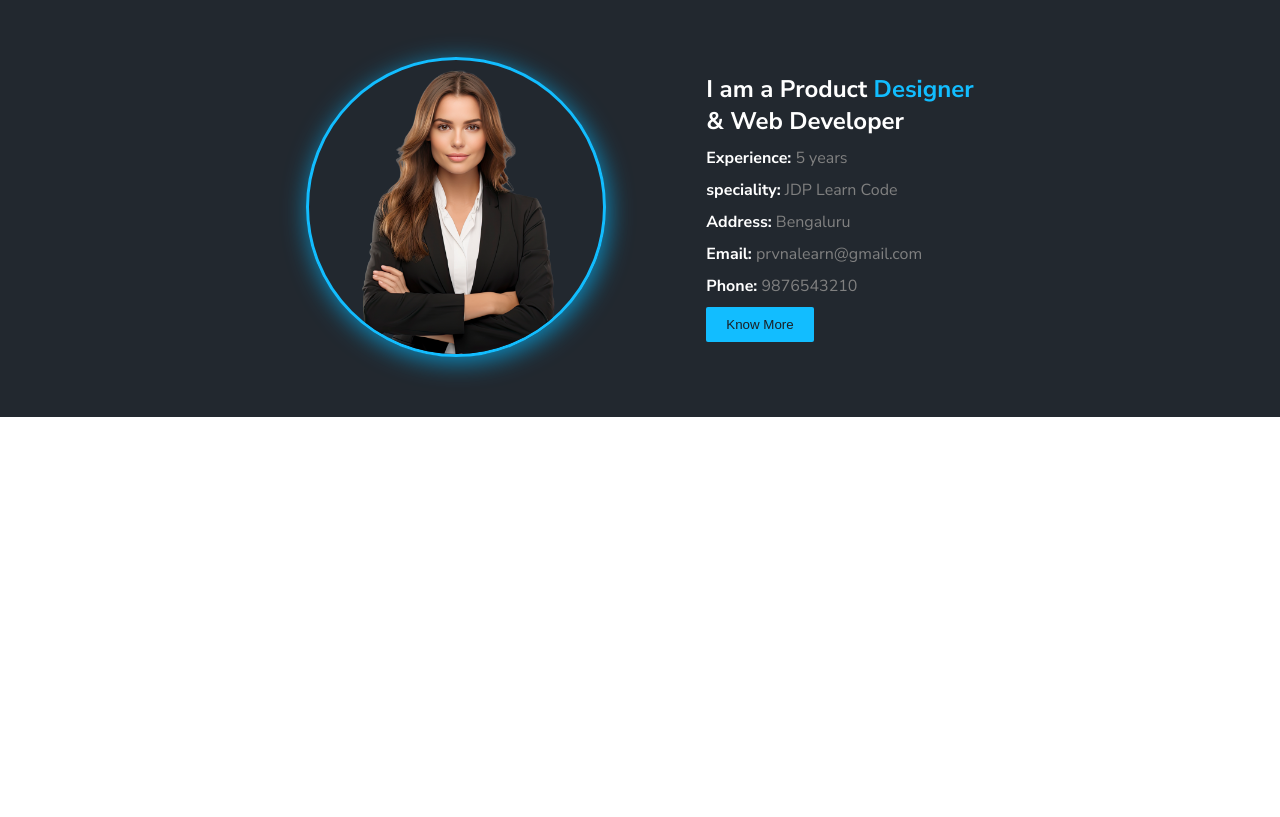
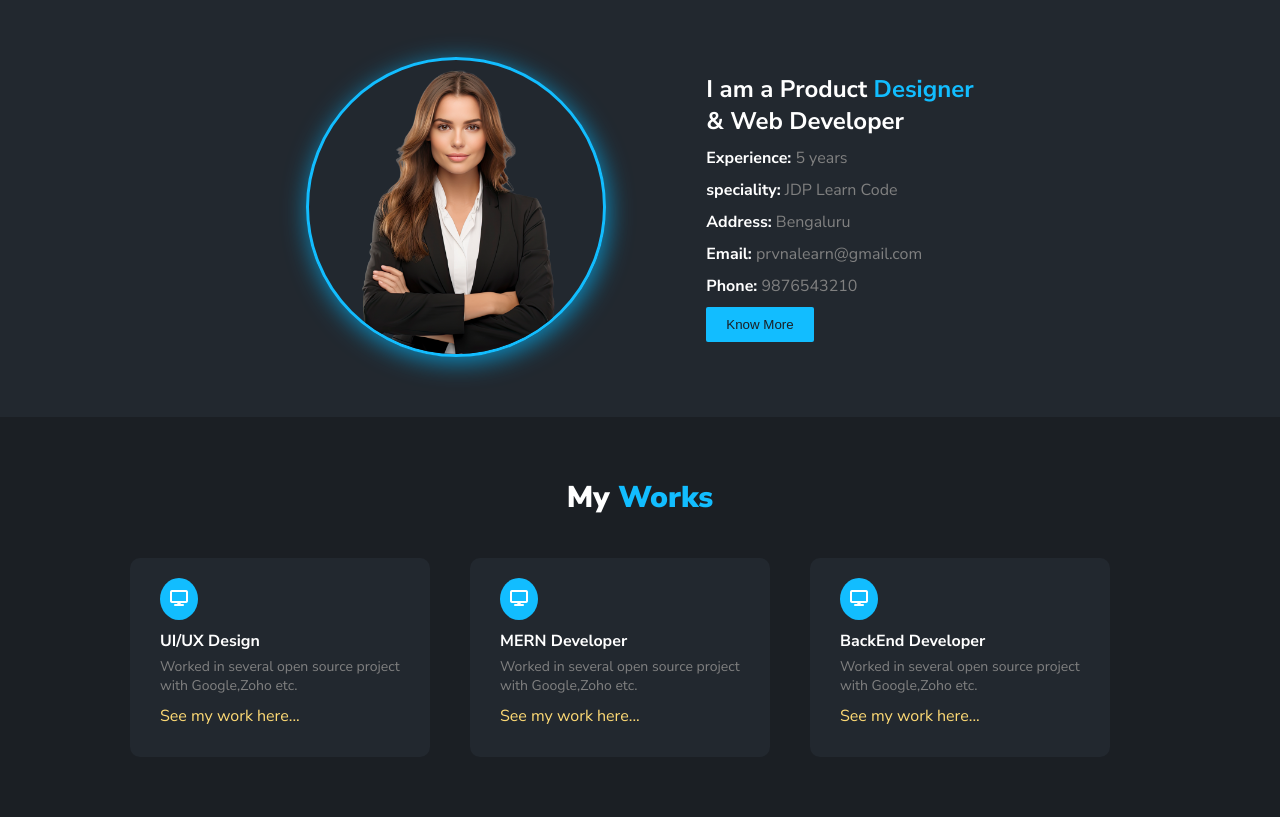
Before and after one commit to PraveenaSankar2024/Praveena-Portfolio, a plain HTML site: page index.html in a window 1280 px wide. Shown: the part 506-1323 px from the top of the page. Before the commit the page ends 923 px from the top, so only its background shows below. Drawn offline with Linux system fonts and the light colour scheme.

Commit message:
design:work section

```diff
--- a/asserts/css/style.css
+++ b/asserts/css/style.css
@@ -207,3 +207,62 @@ ul.social-icons {
 .about-section__desc li > strong{
     color: white;
 }
+
+/* work section */
+.work-section{
+    background-color: var(--dark-primary);
+    color: #fff;
+    padding: 60px;
+    text-align: center;
+}
+.work-section__title{
+    font-size: 30px;
+    font-weight: 900;
+    margin-bottom: 40px;
+}
+.work-section__title span{
+    color: var(--primary);
+}
+.work-section-items{
+    display: flex;
+    justify-content: center;
+}
+
+.work-section__card{
+    background-color: #22282f;
+    padding: 30px;
+    max-width: 300px;
+    text-align: left;
+    border-radius: 10px;
+    cursor: pointer;
+    margin-right: 40px;
+}
+
+.work-section__card:hover{
+    background-color: #14171c;
+}
+
+
+.work-section__card p{
+    color: gray;
+    font-size: 14px;
+    padding-top: 5px;
+}
+.work-section__card a{
+    text-decoration: none;
+    color: #feda75;
+}
+.work-section-card__desc{
+    margin-top: 20px;
+    margin-bottom: 10px;
+}
+
+.work-section-card__icon{
+    background-color: var(--primary);
+    padding: 10px;
+    border-radius: 50%;
+}
+
+.work-section-card__icon:hover{
+    background-color: var(--primary-hover);
+}
--- a/index.html
+++ b/index.html
@@ -79,6 +79,44 @@
                   <button class="btn btn-primary">Know More</button>
             </div>
          </section>
+
+         <!-- section-3 -->
+          <!-- My Works -->
+           <section class="work-section">
+            <h1 class="work-section__title"> My <span>Works</span></h1>
+           <div class="work-section-items">
+            <div class="work-section__card">
+                <span class="work-section-card__icon">
+                    <i class="fa-solid fa-display"></i>
+                </span>
+               <div class="work-section-card__desc">
+                <h4> UI/UX Design</h4>
+                <p>Worked in several open source project with Google,Zoho etc.</p>
+               </div>
+                <a href="#">See my work here...</a>
+             </div>
+             <div class="work-section__card">
+                <span class="work-section-card__icon">
+                    <i class="fa-solid fa-display"></i>
+                </span>
+               <div class="work-section-card__desc">
+                <h4> MERN Developer</h4>
+                <p>Worked in several open source project with Google,Zoho etc.</p>
+               </div>
+                <a href="#">See my work here...</a>
+             </div>
+             <div class="work-section__card">
+                <span class="work-section-card__icon">
+                    <i class="fa-solid fa-display"></i>
+                </span>
+               <div class="work-section-card__desc">
+                <h4>BackEnd Developer</h4>
+                <p>Worked in several open source project with Google,Zoho etc.</p>
+               </div>
+                <a href="#">See my work here...</a>
+             </div>
+           </div>
+           </section>
     </main>
 
 </body>
```
